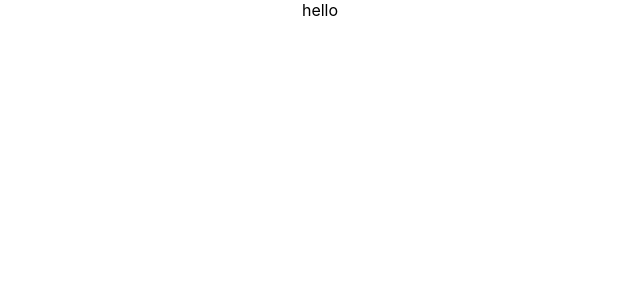
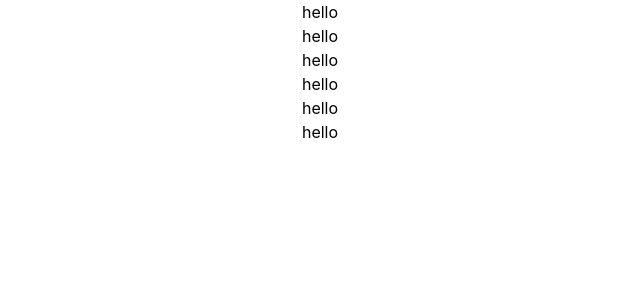
Before and after one commit to marufBS/MERN-Interview-Test, a React (Create React App) app in the folder client/: page / in a window 1280 px wide. Shown: the top 300 px of the page, without its empty margins (320-960 px from the left). Built offline with nearby package versions, Linux system fonts and the light colour scheme.

Commit message:
tailwind added

```diff
--- a/client/package.json
+++ b/client/package.json
@@ -40,5 +40,8 @@
       "last 1 firefox version",
       "last 1 safari version"
     ]
+  },
+  "devDependencies": {
+    "tailwindcss": "^3.4.11"
   }
 }
--- a/client/src/App.jsx
+++ b/client/src/App.jsx
@@ -1,10 +1,11 @@
 
 import './App.css';
+import Layout from './layout/layout';
 
 function App() {
   return (
     <div className="App">
-      hello
+      <Layout/>
     </div>
   );
 }
--- a/client/src/index.css
+++ b/client/src/index.css
@@ -1,3 +1,7 @@
+@tailwind base;
+@tailwind components;
+@tailwind utilities;
+
 body {
   margin: 0;
   font-family: -apple-system, BlinkMacSystemFont, 'Segoe UI', 'Roboto', 'Oxygen',
--- a/client/src/index.jsx
+++ b/client/src/index.jsx
@@ -2,10 +2,16 @@ import React from 'react';
 import ReactDOM from 'react-dom/client';
 import './index.css';
 import App from './App';
+import { BrowserRouter as Router } from 'react-router-dom'
+// import store from './store/store';
 
 const root = ReactDOM.createRoot(document.getElementById('root'));
 root.render(
   <React.StrictMode>
-    <App />
+    {/* <Provider store={store}> */}
+      <Router>
+        <App />
+      </Router>
+    {/* </Provider> */}
   </React.StrictMode>
 );
--- /dev/null
+++ b/client/src/layout/layout.jsx
@@ -0,0 +1,17 @@
+import React from 'react'
+import { Routes,Route } from 'react-router-dom'
+import Dashboard from '../pages/dashboard'
+
+const Layout = () => {
+  return (
+    <div>
+        <Routes>
+            <Route path='/' element={<Dashboard/>}/>
+            <Route path='/dashboard' element={<Dashboard/>}/>
+            {/* <Route path='/drawing/:id' element={<Drawingpad2/>}/> */}
+        </Routes>
+    </div>
+  )
+}
+
+export default Layout
--- /dev/null
+++ b/client/src/pages/dashboard.jsx
@@ -0,0 +1,17 @@
+import React from 'react'
+
+const Dashboard = () => {
+
+    const data = [1,2,3,4,5,6]
+  return (
+    <div className=''>
+        {
+            data.map((d,i)=>(
+                <div>hello</div>
+            ))
+        }
+    </div>
+  )
+}
+
+export default Dashboard
--- /dev/null
+++ b/client/src/store/store.js
@@ -0,0 +1,10 @@
+import {configureStore} from '@reduxjs/toolkit'
+// import drawingpad2Reducer from '../components/drawingpad2Slice'
+
+const store = configureStore({
+    reducer:{
+        // drawing:drawingpad2Reducer
+    }
+})
+
+export default store
--- /dev/null
+++ b/client/tailwind.config.js
@@ -0,0 +1,8 @@
+/** @type {import('tailwindcss').Config} */
+module.exports = {
+  content: ["./src/**/*.{html,jsx}"],
+  theme: {
+    extend: {},
+  },
+  plugins: [],
+}
```
Also changed, not shown: 1 other file (tests, documents, lock files or other folders).
